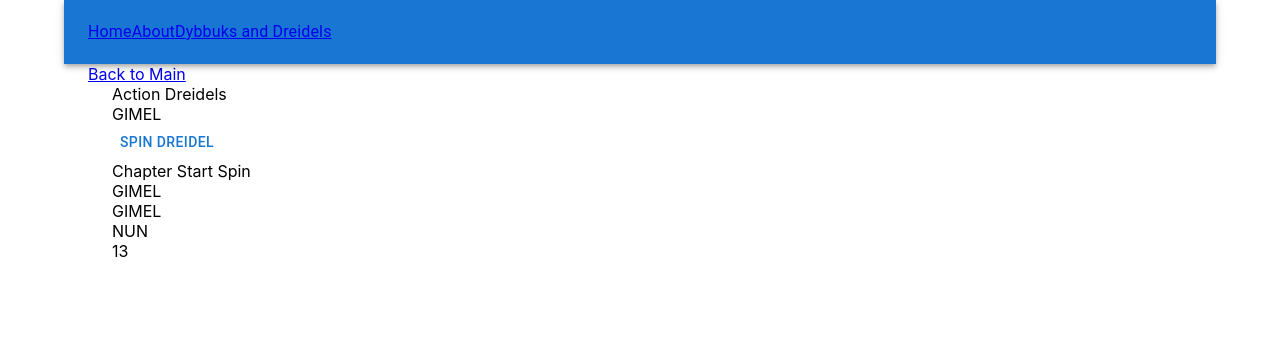
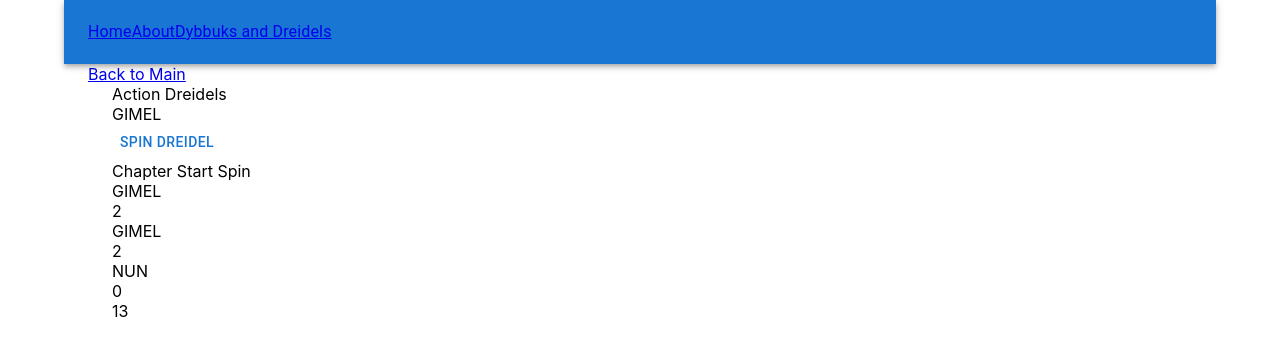
Before and after one commit to magurevitch/flourishorfate, a React (Create React App) app: page /dybbuks-and-dreidels/dreidel-spinner in a window 1280 px wide. Both pictures are taken after a click on the button "SPIN NEW CHAPTER DREIDELS". Shown: the top 356 px of the page. Built offline with nearby package versions, Linux system fonts and the light colour scheme.

Commit message:
keeping track of value

```diff
--- a/src/components/NewChapterDreidels.tsx
+++ b/src/components/NewChapterDreidels.tsx
@@ -6,6 +6,13 @@ export const NewChapterDreidels = () => {
     const [chapterStartDreidels, setChapterStartDreidels] = useState<(Side | undefined)[]>([]);
     const dreidelRef = useRef(chapterStartDreidels);
     dreidelRef.current = chapterStartDreidels;
+
+    const values = {
+        [Side.GIMEL]: 2,
+        [Side.HEY]: 1,
+        [Side.NUN]: 0,
+        [Side.SHIN]: -1,
+    };
 
     const poissonGenerator = (lambda: number) => {
         let usedElapsed = 0;
@@ -35,8 +42,11 @@ export const NewChapterDreidels = () => {
 
     return <Container>
         <Box>Chapter Start Spin</Box>
-        {chapterStartDreidels.map((side, index) => <Dreidel side={side} endTime={5*chapterStartDreidels.length - 2 * index} onLand={setStartDreidelIndex(index)}/>)}
+        {chapterStartDreidels.map((side, index) => <Box>
+                <Dreidel side={side} endTime={5*chapterStartDreidels.length - 2*index - 1} onLand={setStartDreidelIndex(index)}/>
+                {side === undefined || values[side]}
+            </Box>)}
+        {chapterStartDreidels.some(side => side === undefined) || <Box>Total: {chapterStartDreidels.map(side => side !== undefined ? values[side] : 0).reduce((a, b) => a + b, 0)}</Box>}
         {chapterStartDreidels.some(side => side === undefined) || <Button onClick={spinStartDreidels}>Spin New Chapter Dreidels</Button>}
-
     </Container>;
 }
```
